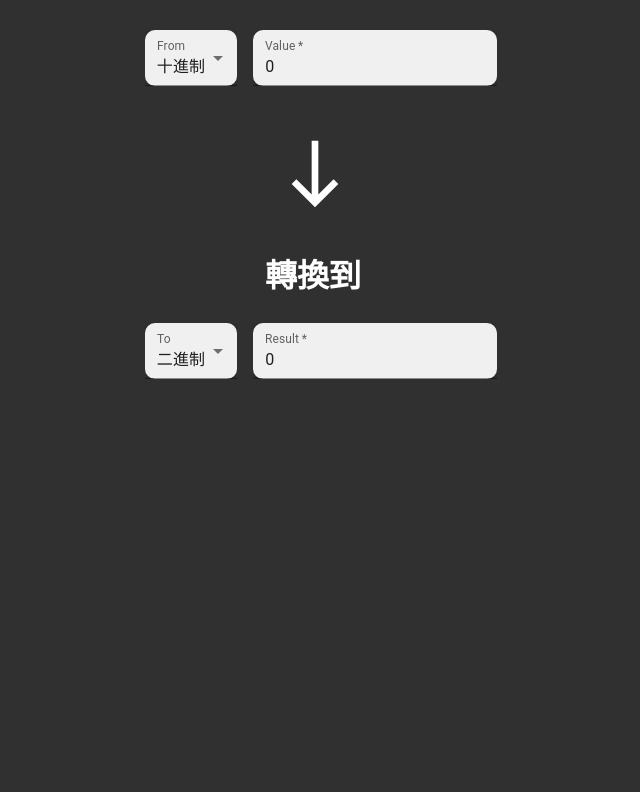
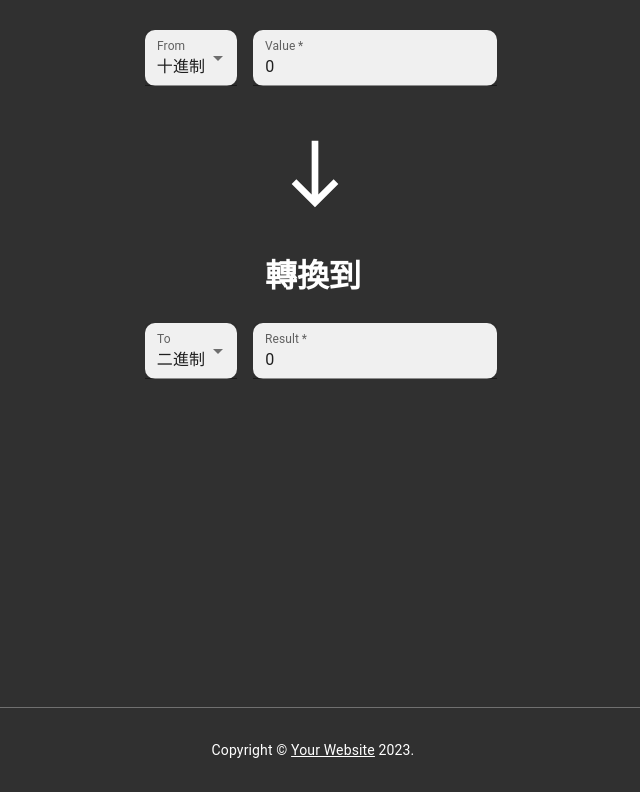
Before and after one commit to joelinkaiyi/react-converter, a React (Create React App) app: page / in a window 1280 px wide. Shown: the part 245-1037 px from the top of the page, without its empty margins (327-967 px from the left). Before the commit the page ends 800 px from the top, so only its background shows below. Built offline with nearby package versions, Linux system fonts and the light colour scheme.

Commit message:
Footer added

```diff
--- a/src/App.js
+++ b/src/App.js
@@ -1,5 +1,6 @@
 import "./App.css";
 import ResponsiveAppBar from "./appBar";
+import Footer from "./Footer";
 import Selector from "./Selector";
 import Title from "./title";
 function App() {
@@ -8,6 +9,7 @@
       <ResponsiveAppBar />
       <Title />
       <Selector />
+      <Footer />
     </div>
   );
 }
--- /dev/null
+++ b/src/Footer.js
@@ -0,0 +1,29 @@
+import * as React from "react";
+import Container from "@mui/material/Container";
+import Typography from "@mui/material/Typography";
+import Link from "@mui/material/Link";
+import { Box } from "@mui/material";
+
+export default function Footer() {
+  return (
+    <Box
+          sx={{
+          marginTop:'20.5rem',
+          padding: '2rem',
+          borderTop:'0.063rem solid #707070',
+      }}
+      component="footer"
+    >
+      <Container maxWidth="sm">
+        <Typography variant="body2" color="#fff" align="center">
+          {"Copyright © "}
+          <Link color="inherit" href="https://your-website.com/">
+            Your Website
+          </Link>{" "}
+          {new Date().getFullYear()}
+          {"."}
+        </Typography>
+      </Container>
+    </Box>
+  );
+}
```
